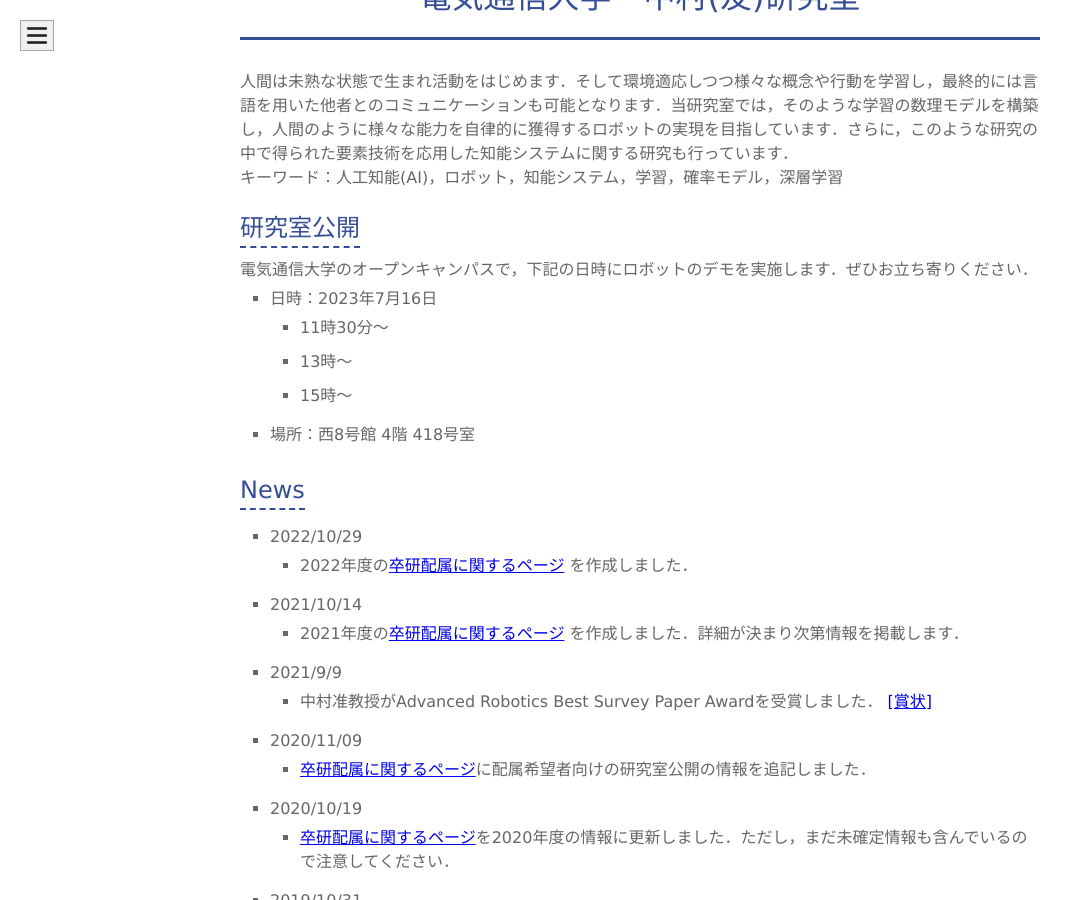
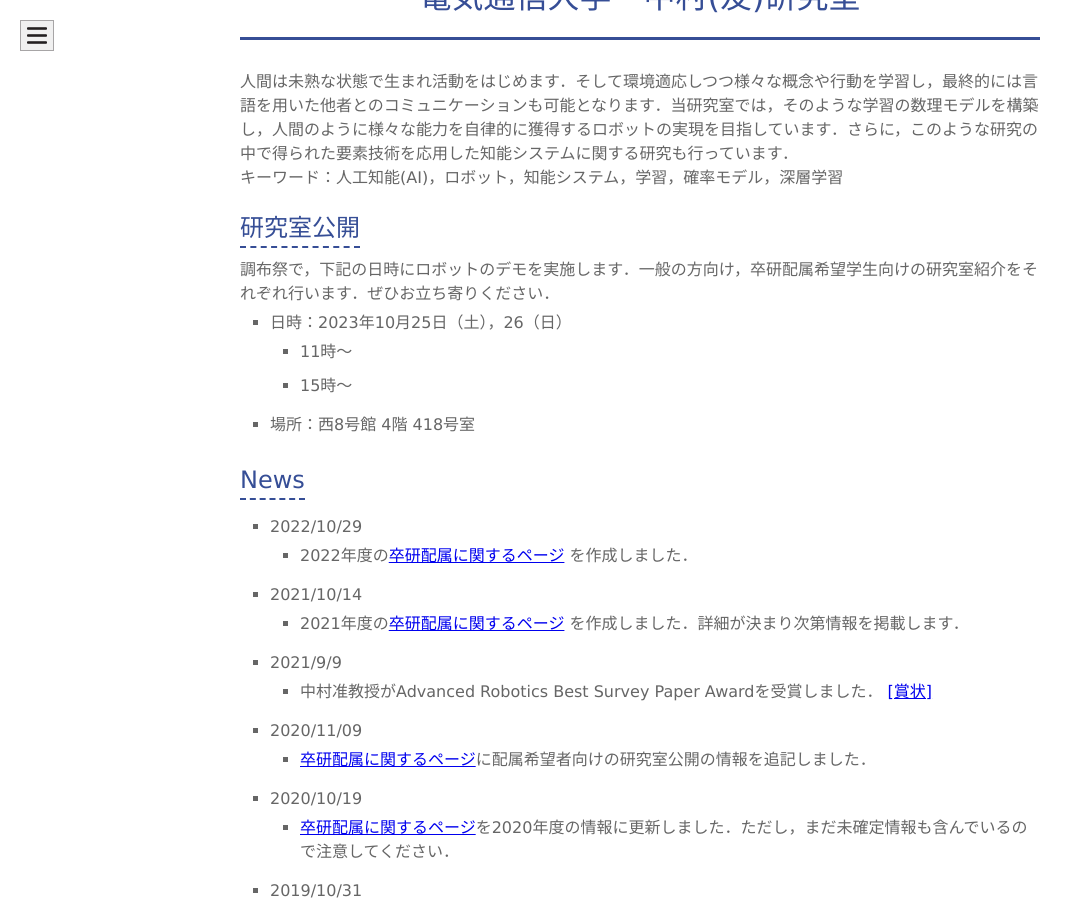
Before and after one commit to naka-lab/naka-lab.github.io, a Jekyll site: the page built from index.md, in a window 1280 px wide and 900 px high, scrolled down 575 px. Shown: the whole window, without its empty margins (0-1083 px from the left). Built offline with Jekyll 4.4.1, drawn with Linux system fonts in a browser that asks for light colours; our own code applies the rules of GitHub Pages for plain Markdown files.

Commit message:
Update index.md

```diff
--- a/index.md
+++ b/index.md
@@ -8,11 +8,10 @@ layout: default
 キーワード：人工知能(AI)，ロボット，知能システム，学習，確率モデル，深層学習
 
 ## 研究室公開
-電気通信大学のオープンキャンパスで，下記の日時にロボットのデモを実施します．ぜひお立ち寄りください．
+調布祭で，下記の日時にロボットのデモを実施します．一般の方向け，卒研配属希望学生向けの研究室紹介をそれぞれ行います．ぜひお立ち寄りください．
 
-- 日時：2023年7月16日
-  - 11時30分〜
-  - 13時〜
+- 日時：2023年10月25日（土），26（日）
+  - 11時〜
   - 15時〜
 - 場所：西8号館 4階 418号室
 
```
